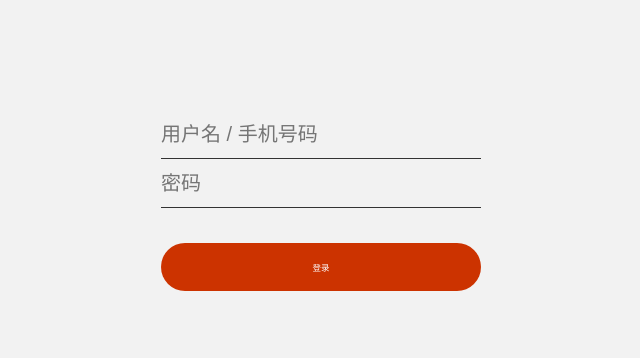
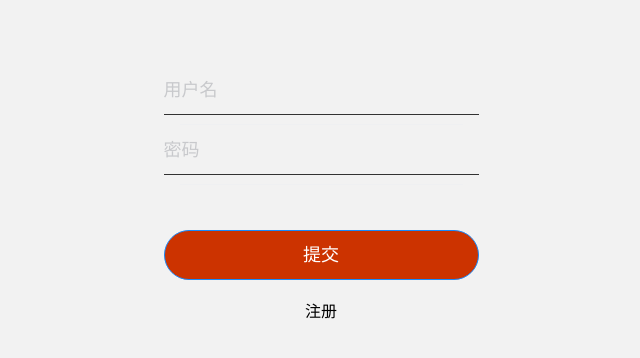
Before and after one commit to getalucky/news, a Vue app: page /login in a window 1280 px wide. Shown: the top 358 px of the page, without its empty margins (319-959 px from the left). Built offline with nearby package versions, Linux system fonts and the light colour scheme; a small style sheet from the web is missing.

Commit message:
登录页完成

```diff
--- a/package.json
+++ b/package.json
@@ -7,8 +7,11 @@
     "build": "vue-cli-service build"
   },
   "dependencies": {
+    "axios": "^0.19.2",
     "core-js": "^3.6.4",
+    "vant": "^2.5.7",
     "vue": "^2.6.11",
+    "vue-axios": "^2.1.5",
     "vue-router": "^3.1.5"
   },
   "devDependencies": {
--- a/src/main.js
+++ b/src/main.js
@@ -1,6 +1,21 @@
 import Vue from 'vue'
 import App from './App.vue'
 import router from './router'
+import Vant from 'vant';
+import 'vant/lib/index.css';
+import axios from 'axios';
+import {
+  Toast
+} from 'vant';
+
+
+// 配置axios
+axios.defaults.baseURL = "http://localhost:3000";
+Vue.prototype.$axios = axios;
+// 配置vant
+Vue.use(Vant);
+// 提示框
+Vue.use(Toast);
 
 Vue.config.productionTip = false
 
--- a/src/views/Login.vue
+++ b/src/views/Login.vue
@@ -2,16 +2,58 @@
   <div class="w">
     <i class="logo iconfont iconnew"></i>
     <div class="login">
-      <input type="text" placeholder="用户名 / 手机号码" />
+      <!-- <input type="text" placeholder="用户名 / 手机号码" />
       <input type="password" placeholder="密码" />
-      <button>登录</button>
+      <button>登录</button>-->
+      <van-form @submit="onSubmit">
+        <van-field
+          v-model="form.username"
+          name="用户名"
+          placeholder="用户名"
+          :rules="[{ required: true, message: '请填写用户名' }]"
+        />
+        <van-field
+          v-model="form.password"
+          type="password"
+          name="密码"
+          placeholder="密码"
+          :rules="[{ required: true, message: '请填写密码' }]"
+        />
+        <div>
+          <van-button round block type="info" native-type="submit">提交</van-button>
+          <router-link to="/register" class="registere">注册</router-link>
+        </div>
+      </van-form>
     </div>
     <i class="iconfont iconicon-test frok"></i>
   </div>
 </template>
 
 <script>
-export default {};
+export default {
+  data: function() {
+    return {
+      form: {
+        username: "",
+        password: ""
+      }
+    };
+  },
+  methods: {
+    onSubmit(values) {
+      this.$axios({
+        url: "/login",
+        method: "post",
+        data: this.form
+      }).then(res => {
+        console.log(res);
+        if (res.data.statusCode == 200) {
+          this.$toast(res.data.message);
+        }
+      });
+    }
+  }
+};
 </script>
 
 <style lang='less'>
@@ -21,14 +63,18 @@ export default {};
   margin: auto;
   // background: blue;
 }
+div.w {
+  position: relative;
+}
 body {
   background: #f2f2f2;
 }
 .logo {
   display: flex;
   justify-content: center;
-  margin-top: 3.75rem;
-  font-size: 6rem;
+  padding-top: 4.0625rem;
+  font-size: 7.875rem;
+  line-height: 1;
   color: #d81e06;
 }
 
@@ -36,29 +82,39 @@ body {
   display: flex;
   // margin-top: 5.866667rem;
   flex-direction: column;
-  margin-top: 3.125rem;
   align-items: center;
   button {
-    margin-top: 2.1875rem;
-    width: 20rem;
-    height: 3rem;
-    border-radius: 1.5rem;
+    margin-top: 2.8125rem;
+    width: 19.6875rem;
+    height: 3.125rem;
+    border-radius: 1.5625rem;
     background: #cc3300;
-    font-size: 0.533333rem;
+    font-size: 1.125rem;
     color: #fff;
   }
   input {
-    background: inherit;
-    width: 20rem;
-    height: 3rem;
-    font-size: 1.25rem;
-    border-bottom: 1px solid #333;
+    margin-bottom: 0.625rem;
+    width: 19.6875rem;
+    height: 3.125rem;
+    font-size: 1.125rem;
+    border-bottom: 0.0625rem solid #333;
+  }
+  .van-cell {
+    padding: 0;
+    background: #f2f2f2;
+  }
+  .registere {
+    display: block;
+    margin-top: 0.347222rem;
+    text-align: center;
+    line-height: 3.125rem;
+    height: 3.125rem;
   }
 }
 .frok {
-  position: fixed;
-  top: 1.5rem;
-  left: 1.5rem;
-  font-size: 0.9375rem;
+  position: absolute;
+  top: 1.5625rem;
+  left: 1.5625rem;
+  font-size: 1.5625rem;
 }
 </style>
--- /dev/null
+++ b/src/views/Register.vue
@@ -0,0 +1,10 @@
+<template>
+  <div>注册页</div>
+</template>
+
+<script>
+export default {};
+</script>
+
+<style>
+</style>
```
Also changed, not shown: src/router/index.js (+8 -3 lines), 1 other file (tests, documents, lock files or other folders).
